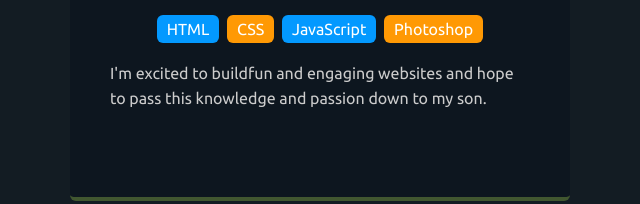
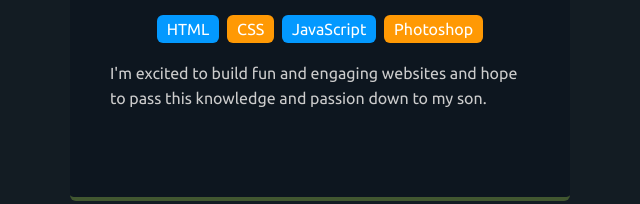
Before and after one commit to RAllessi/Portfolio, a plain HTML site: page index.html in a window 1280 px wide. Shown: the part 688-892 px from the top of the page, 620-1260 px from the left. Drawn offline with Linux system fonts and the light colour scheme.

Commit message:
Goals: Typo
Typo in Goals.

```diff
--- a/index.html
+++ b/index.html
@@ -42,7 +42,7 @@
 				<li>JavaScript</li>
 				<li>Photoshop</li>
 			</ul>
-        <p>I'm excited to buildfun and engaging websites and hope to pass this knowledge and passion down to my son.</p>
+        <p>I'm excited to build fun and engaging websites and hope to pass this knowledge and passion down to my son.</p>
       </div>
 
     </main>
```
